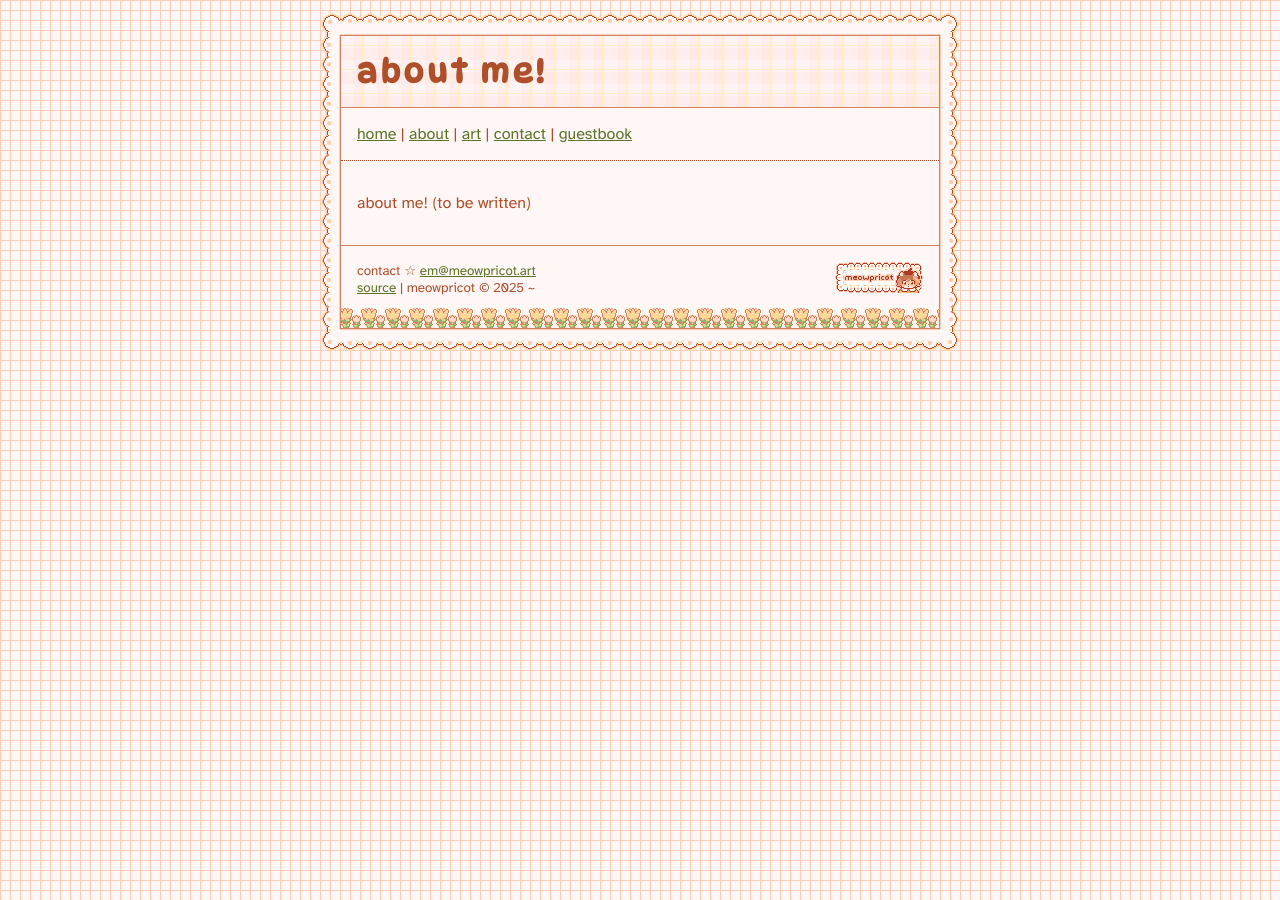
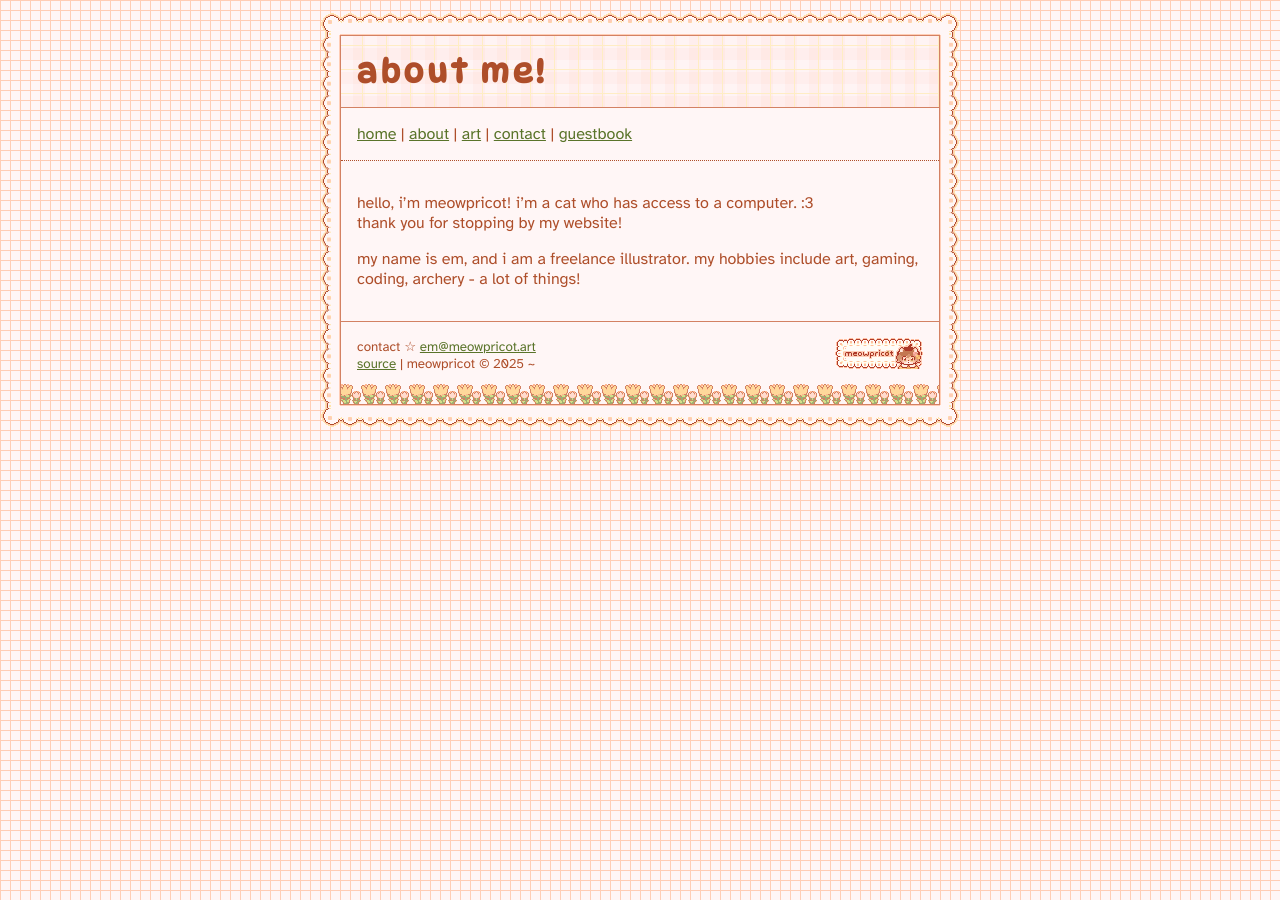
Before and after one commit to meowpricot/meowpricot.art, a Jekyll site: the page built from about.markdown, in a window 1280 px wide. Built offline with Jekyll 4.4.1, drawn with Linux system fonts in a browser that asks for light colours; comment, search, counter and statistics services are not loaded.

Commit message:
about page, guestbook tiny updates

```diff
--- a/about.markdown
+++ b/about.markdown
@@ -3,4 +3,7 @@ layout: default
 title: about me!
 permalink: /about/
 ---
-about me! (to be written)
+hello, i'm meowpricot! i'm a cat who has access to a computer. :3
+<br>thank you for stopping by my website!
+
+my name is em, and i am a freelance illustrator. my hobbies include art, gaming, coding, archery - a lot of things!
--- a/assets/css/comment-widget-pink.css
+++ b/assets/css/comment-widget-pink.css
@@ -155,13 +155,12 @@
 .c-site:hover {color: var(--coco);}
 .c-timestamp {
     float: right;
-    opacity: 60%;
 }
 .c-text {
     margin: 0;
     margin-top: 10px;
     padding: 0;
-    text-align: justify;
+    text-align: left;
     color: var(--chocolate);
 }
 
--- a/assets/js/comment-widget.js
+++ b/assets/js/comment-widget.js
@@ -58,7 +58,7 @@ const s_websiteFieldLabel = 'Website (Optional)';
 const s_textFieldLabel = '';
 const s_submitButtonLabel = 'Submit';
 const s_loadingText = 'Loading comments...';
-const s_noCommentsText = 'no comments yet!';
+const s_noCommentsText = 'o comments yet!';
 const s_closedCommentsText = 'Comments are closed temporarily!';
 const s_websiteText = 'Website'; // The links to websites left by users on their comments
 const s_replyButtonText = 'Reply'; // The button for replying to someone
@@ -104,7 +104,7 @@ const v_formHtml = `
     </div>
 
     <div id="c_textWrapper" class="c-inputWrapper">
-        <label class="c-label c-textLabel" for="entry.${s_textId}">${s_textFieldLabel}</label>
+        <label class="c-label c-textLabel" for="entry.${s_textId}">${s_textFieldLabel}comment...</label>
         <textarea class="c-input c-textInput" name="entry.${s_textId}" id="entry.${s_textId}" rows="4" cols="50"  maxlength="${s_maxLength}" required></textarea>
         <input name="entry.${s_moderatedId}" id="entry.${s_moderatedId}" type="hidden" readonly value="false">
     </div>
--- a/guestbook.markdown
+++ b/guestbook.markdown
@@ -1,6 +1,7 @@
 ---
 layout: default
 title: guestbook!
+permalink: /guestbook/
 ---
 
 - no hate speech, trolling or spam
```
